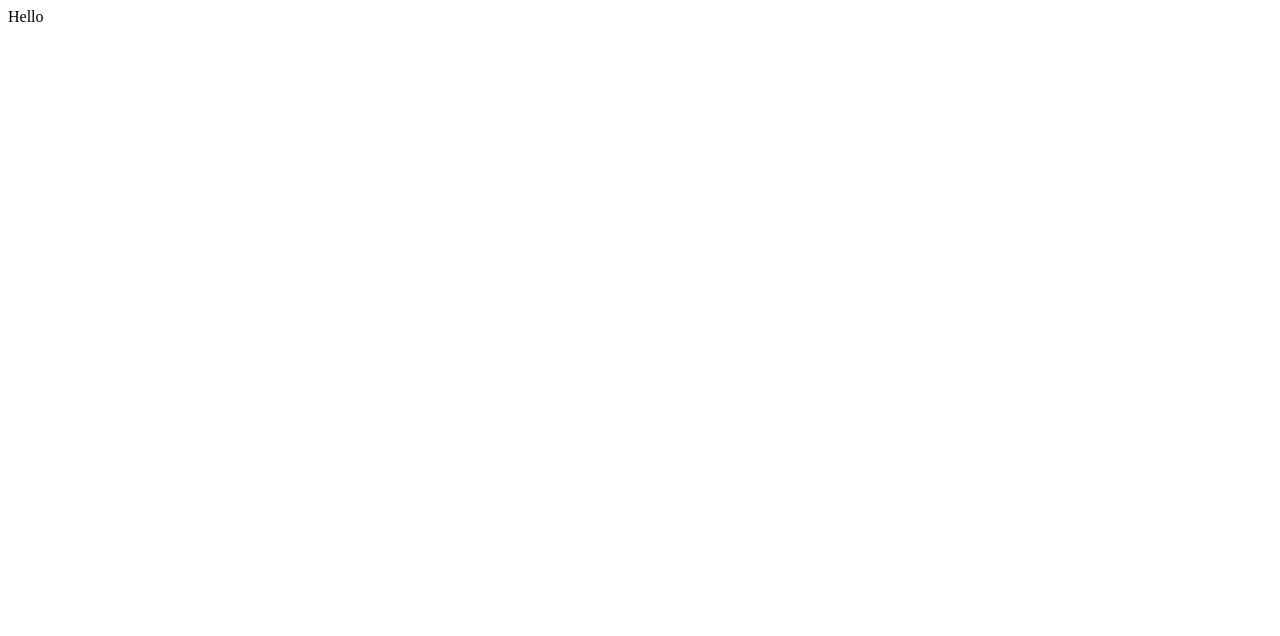
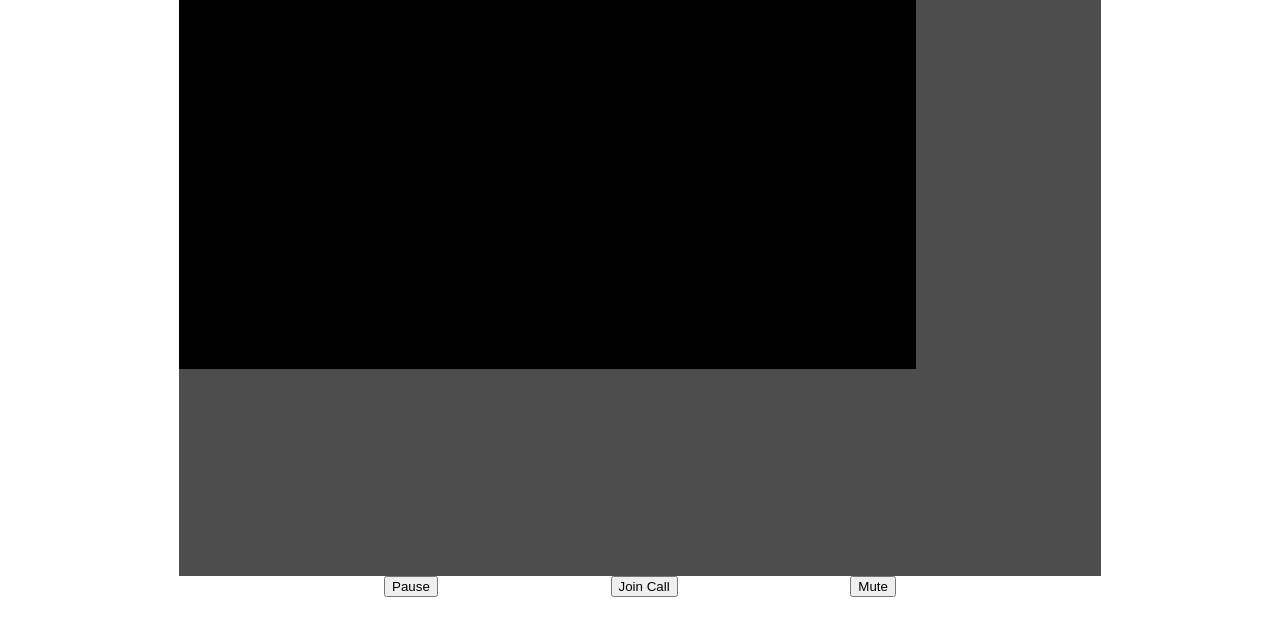
Before and after one commit to het249/video_caller, a plain HTML site: page index.html in a window 1280 px wide. Drawn offline with Linux system fonts and the light colour scheme.

Commit message:
basic styling

```diff
--- a/index.css
+++ b/index.css
@@ -6,8 +6,27 @@ body{
     height:100vh;
     width: 100vw;
 }
+#videoPlayer{
+    height:90vh;
+    width:90vw;
+    margin:auto;
+}
+.videoContainer{
+    background-color: rgb(77, 77, 77);
+    height:80%;
+    width:80%;
+    margin:auto;
+}
 #myVideo{
-    height: 80vh;
-    width: 80vw;
+    background-color: black;
+    height: available;
+    width: 80%;
     margin: auto;
 }
+#videoControls{
+    width: 40vw;
+    min-width: 200px;
+    display:flex;
+    justify-content: space-between;
+    margin:auto;
+}
--- a/index.html
+++ b/index.html
@@ -4,13 +4,18 @@
             Video Caller
         </title>
         <meta name="viewport" content="width=device-width, initial-scale=1.0">
-        <link src="index.css" type="text/stylesheet"/>
+        <link rel="stylesheet" href="index.css"/>
     </head>
     <body>
-        Hello
-        <div>
-            <video id="myVideo"></video>
-            <video id="myVideo"></video>
+        <div id="videoPlayer">
+            <div class="videoContainer">
+                <video id="myVideo"></video>
+            </div>
+            <div id="videoControls">
+                <button id="videoPauseBtn">Pause</button>
+                <button id="callJoinBtn">Join Call</button>
+                <button id="videoMuteBtn">Mute</button>
+            </div>
         </div>
         <script>
             //const videoId = document.getElementById("video0");
--- /dev/null
+++ b/index.js
@@ -0,0 +1 @@
+const myVideo = document.querySelector('#myVideo');
```
